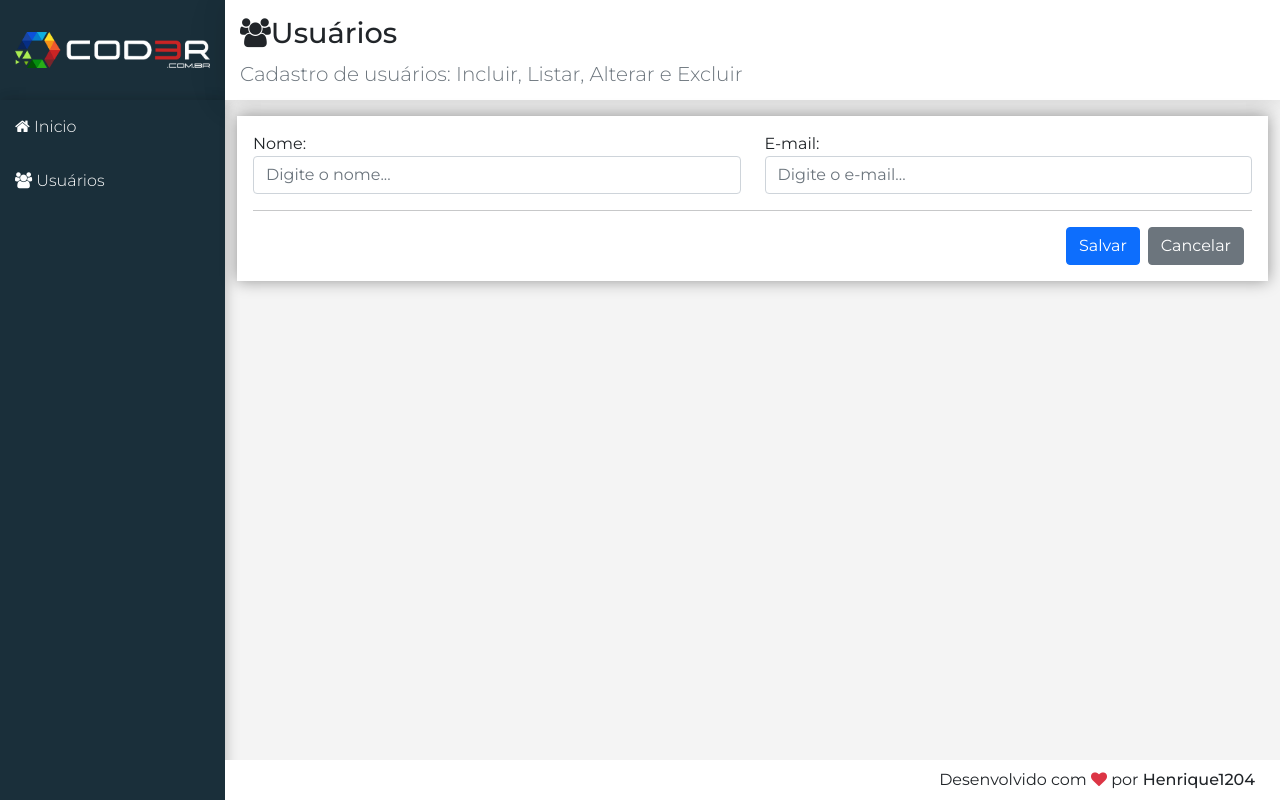
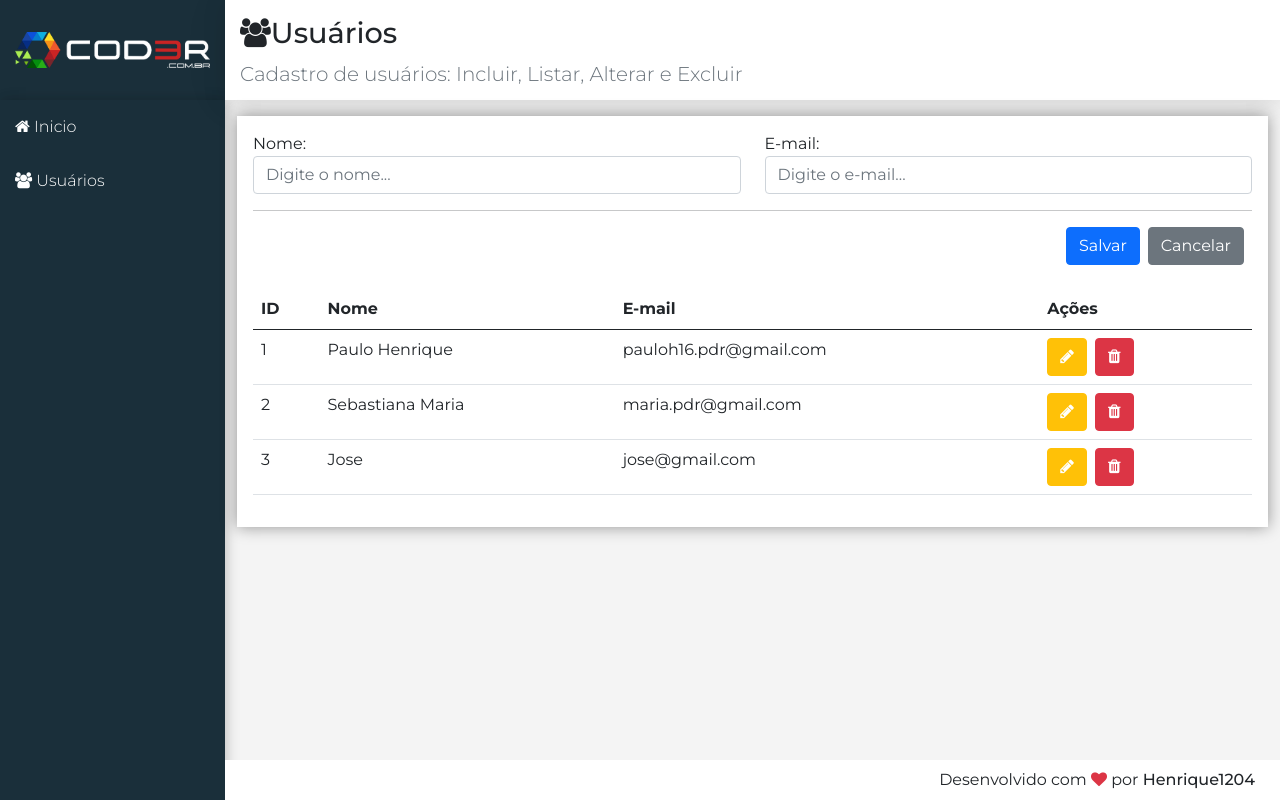
Before and after one commit to Henrique1204/Cadastro-com-React, a React (Create React App) app: page /users in a window 1280 px wide. Built offline with nearby package versions, Linux system fonts and the light colour scheme; data requests are answered from the project's data file.

Commit message:
Criar componente Tabela

```diff
--- a/db.json
+++ b/db.json
@@ -11,7 +11,7 @@
       "email": "maria.pdr@gmail.com"
     },
     {
-      "name": "José",
+      "name": "Jose",
       "email": "jose@gmail.com",
       "id": 3
     }
--- a/src/Componentes/CadastroUsuario/CadastroUsuario.js
+++ b/src/Componentes/CadastroUsuario/CadastroUsuario.js
@@ -2,6 +2,7 @@ import React from "react";
 // Importando componentes da interface.
 import Main from "../Main/Main.js";
 import Form from "../Form/Form.js";
+import Tabela from "../Tabela/Tabela.js";
 
 const baseURL = "http://localhost:3001/users";
 
@@ -16,7 +17,6 @@ const initialState = {
 const CadastroUsuario = () => {
     const [lista, setLista] = React.useState(initialState.lista);
     const [user, setUser] = React.useState(initialState.user);
-    const [submit, setSubmit] = React.useState(null);
 
     const limpar = () => setUser(initialState.user);
 
@@ -24,6 +24,8 @@ const CadastroUsuario = () => {
         ...user,
         [target.name]: target.value
     }));
+
+    const carregar = (user) => setUser(user);
 
     const salvar = async () => {
         const method = (user?.id) ? "PUT" : "POST";
@@ -39,23 +41,27 @@ const CadastroUsuario = () => {
 
         const json = await res.json();
 
-        setLista((lista) => {
-            const listaNova = lista.filter((item) => item.id !== json.id );
-            listaNova.unshift(json);
-
-            limpar();
-            return listaNova;
-        });
+        setLista((lista) => lista.filter((item) => item.id !== json.id)
+            .reduce((ant, atual) => [...ant, atual], [json])
+        );
+        limpar();
     };
 
-    const handleSubmit = (e) => {
-        e.preventDefault();
+    const remover = async (user) => {
+        await fetch(`${baseURL}/${user.id}`, { method: "DELETE" });
+        setLista((lista) => lista.filter((item) => item.id !== user.id));
+    };
 
-        if (submit === "salvar") {
-            salvar();
-            setSubmit(null);
+    React.useEffect(() => {
+        const fetchLista = async () => {
+            const res = await fetch(baseURL);
+            const json = await res.json();
+
+            if (res.ok !== false) setLista(json);
         }
-    }
+
+        fetchLista();
+    }, []);
 
     return (
         <Main
@@ -63,12 +69,10 @@ const CadastroUsuario = () => {
             titulo="Usuários"
             subtitulo="Cadastro de usuários: Incluir, Listar, Alterar e Excluir"
         >
-            <Form
-                handleSubmit={handleSubmit}
-                value={user}
-                setValue={atualizarCampos}
-                setSubmit={setSubmit}
-            />
+            <Form value={user} setValue={atualizarCampos} limpar={limpar} submit={salvar} />
+            {
+                lista?.length && <Tabela  lista={lista} carregar={carregar} remover={remover} />
+            }
         </Main>
     );
 };
--- a/src/Componentes/Form/Form.js
+++ b/src/Componentes/Form/Form.js
@@ -1,6 +1,11 @@
 import React from "react";
 
-const Form = ({ handleSubmit, value, setValue, setSubmit }) => {
+const Form = ({ value, setValue, limpar, submit }) => {
+    const handleSubmit = (e) => {
+        e.preventDefault();
+        submit();
+    }
+
     return (
         <form className="form" onSubmit={handleSubmit}>
             <div className="row">
@@ -39,12 +44,8 @@ const Form = ({ handleSubmit, value, setValue, setSubmit }) => {
 
             <div className="row">
                 <div className="col-12 d-flex justify-content-end">
-                    <button
-                        className="btn btn-primary"
-                        onClick={() => setSubmit("salvar")}
-                    >Salvar</button>
-
-                    <button className="btn btn-secondary mx-2">Cancelar</button>
+                    <button className="btn btn-primary">Salvar</button>
+                    <button className="btn btn-secondary mx-2" onClick={limpar}>Cancelar</button>
                 </div>
             </div>
         </form>
--- /dev/null
+++ b/src/Componentes/Tabela/Tabela.js
@@ -0,0 +1,39 @@
+import React from "react";
+
+const Tabela = ({ lista, carregar, remover }) => {
+    return (
+        <table className="table mt-4">
+            <thead>
+                <tr>
+                    <th>ID</th>
+                    <th>Nome</th>
+                    <th>E-mail</th>
+                    <th>Ações</th>
+                </tr>
+            </thead>
+
+            <tbody>
+                {lista.map((user) => (
+                    <tr key={user.id}>
+                        <td>{user.id}</td>
+                        <td>{user.name}</td>
+                        <td>{user.email}</td>
+                        <td>
+                            <button
+                                className="btn btn-warning text-white"
+                                onClick={() => carregar(user)}
+                            >
+                                <i className="fa fa-pencil"></i>
+                            </button>
+                            <button className="btn btn-danger mx-2" onClick={() => remover(user)}>
+                                <i className="fa fa-trash"></i>
+                            </button>
+                        </td>
+                    </tr>
+                ))}
+            </tbody>
+        </table>
+    );
+};
+
+export default Tabela;
```
